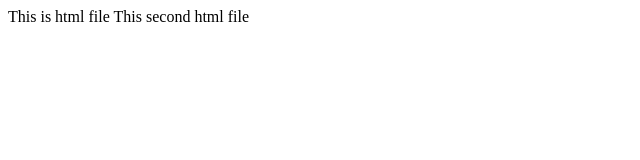
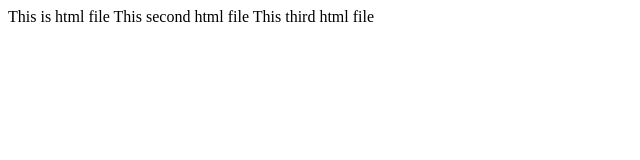
Before and after one commit to Bajarang2002/Local_repo, a plain HTML site: page index.html in a window 1280 px wide. Shown: the whole page, without its empty margins (0-640 px from the left). Drawn offline with Linux system fonts and the light colour scheme.

Commit message:
Add new series

```diff
--- a/index.html
+++ b/index.html
@@ -1,2 +1,3 @@
 <p1> This is  html file</p1>
 <p1> This second html file</p1>
+<p1> This third html file</p1>
```
